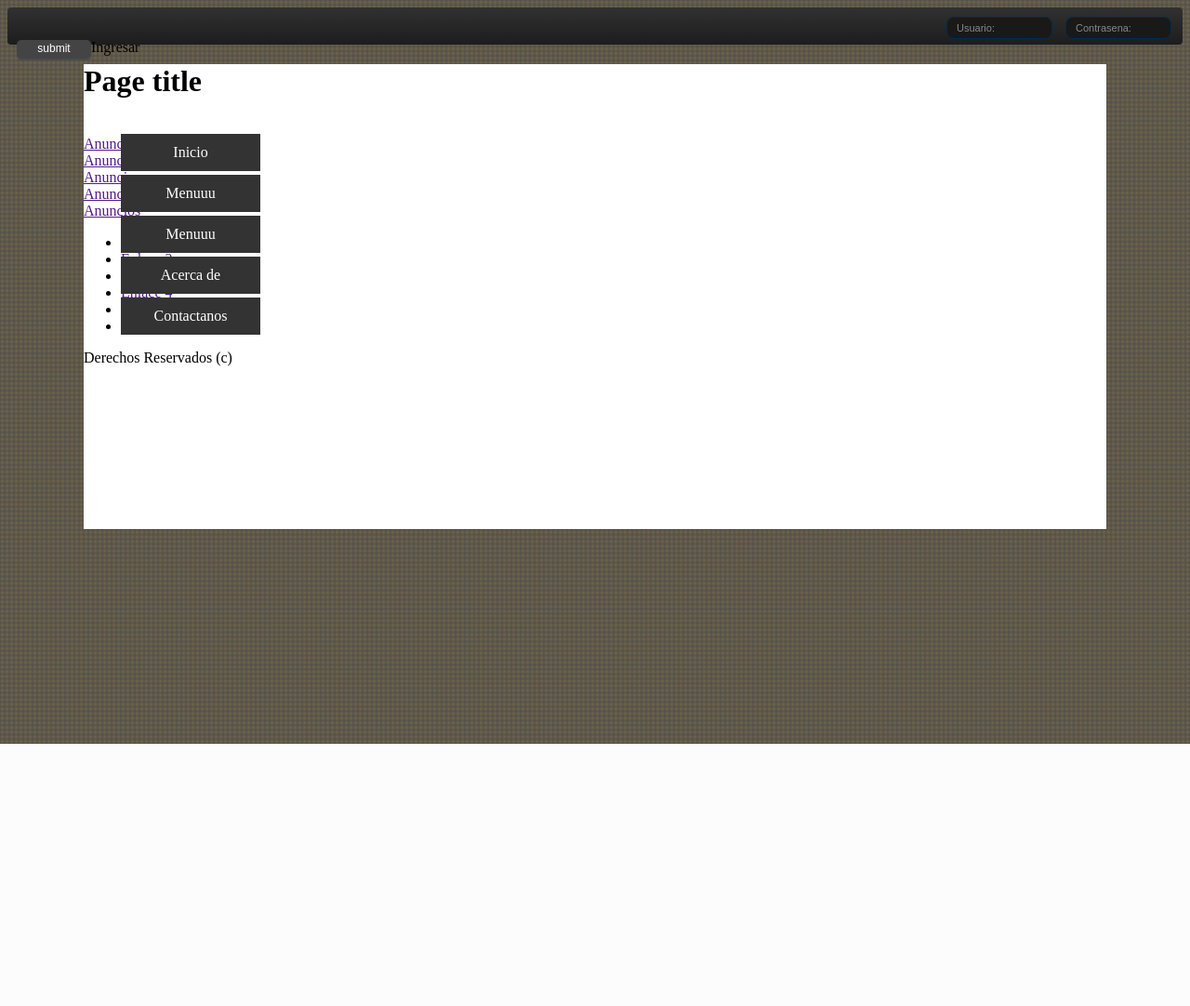
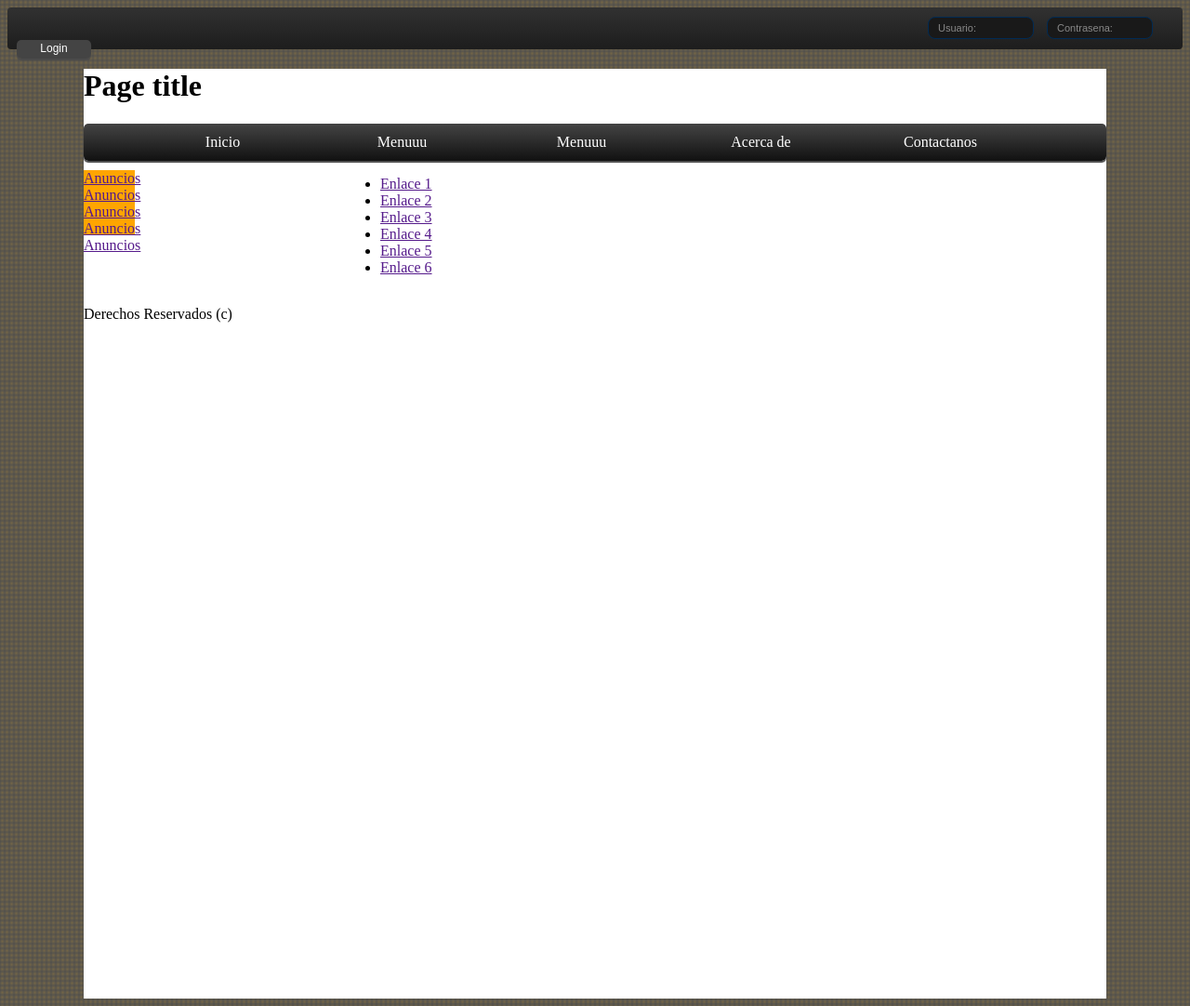
Before and after one commit to jeragones/Proyecto-Especificacion, a PHP site: page / in a window 1280 px wide; the page is wider, and only the part inside the window is pictured. Shown: that part at 93% size. Before the commit the page ends 800 px from the top of that part, so only its background shows below. Run offline with PHP 8.4, Linux system fonts and the light colour scheme.

Commit message:
Commit 3
Barra de navegacion y login funcionando por parte del codigo PHP

```diff
--- a/index.html
+++ b/index.html
@@ -11,10 +11,10 @@
 
 </head>
 <body>
-    <form class="inicio" method="post" action="inicio.php">
+    <form class="inicio" method="POST" action="inicio.php">
         <input id="usuario" class="usuario" name="usuario" placeholder="Usuario:">
         <input id="pass" type="" class="password" name="pass" placeholder="Contrasena:">
-        <input id="ingresar" class="ingresar" type="submit" value="submit">Ingresar</input>
+        <input id="ingresar" class="ingresar" name="ingresar" type="Submit" value="Login"></input>
     </form>
     <div class="main">
         <header>
@@ -36,16 +36,17 @@
             <!-- Main content area (lugar de la pagina que va a estar cambiando)-->
         </section>
         <aside>
-            <section>
-                <div class="banner1"><a href="">Anuncios</a></div>
-                <div class="banner2"><a href="">Anuncios</a></div>
-                <div class="banner3"><a href="">Anuncios</a></div>
-                <div class="banner4"><a href="">Anuncios</a></div>
-                <div class="banner5"><a href="">Anuncios</a></div>
+            <section class="banner">
+                <div ><a href="">Anuncios</a></div>
+                <div ><a href="">Anuncios</a></div>
+                <div ><a href="">Anuncios</a></div>
+                <div ><a href="">Anuncios</a></div>
+                <div ><a href="">Anuncios</a></div>
                 <!--banners publicitarios-->
             </section>
-            <section>
-                <nav class="menu">
+        </aside>
+        <aside class="menu">
+            <nav class="enlaces">
                 <ul>
                     <li><a href="">Enlace 1</a></li>
                     <li><a href="">Enlace 2</a></li>
@@ -56,8 +57,6 @@
                 </ul>
             </nav>
             <!--menu de enlaces a otras secciones de la pagina-->
-            </section>
-            <!-- Sidebar -->
         </aside>
         <footer>
             <!-- Footer -->
--- a/style.css
+++ b/style.css
@@ -9,7 +9,7 @@ html {
 .main {
     background: white;
     width: 1100px;
-    height: 500px;
+    height: 1000px;
     margin: 0 auto;
     -webkit-transition: all 1s ease-out;
     -moz-transition: all 1s ease-out;
@@ -26,7 +26,7 @@ html {
     background: -webkit-linear-gradient(#313131,#1d1d1d);
     background: linear-gradient(#313131,#1d1d1d);
     border-radius: 4px;
-    height: 40px;
+    height: 45px;
     width: 100%;
 }
 
@@ -43,7 +43,7 @@ html {
     display: inline-block;
     font-size: 11px;
     height: 20px;
-    margin-left: 1010px;
+    margin-left: 990px;
     margin-top: 10px;
     padding-left: 10px;
     width: 100px;
@@ -125,209 +125,61 @@ input::input-placeholder {
     box-shadow: 0 2px 1px #4b4b4b;
 }
 
-.ingresar: hover {
-    opacity:20;
+.ingresar:hover {
+    color: #151612;
+    background: #888B78;
+    background: -moz-linear-gradient(#888B78,#4F5144);
+    background: -webkit-gradient(linear,left bottom,left top,color-stop(0,#4F5144),color-stop(1, #888B78));
+    background: -webkit-linear-gradient(#888B78,#4F5144);
+    background: -o-linear-gradient(#888B78,#4F5144);
+    background: -ms-linear-gradient(#888B78,#4F5144);
+    background: linear-gradient(#888B78,#4F5144);
 }
 
 .titulo {
     /* es estilo del titulo //////////////////////////////////////////////////////////////////////////////////// */
 }
 
-.navegacion{
+.navegacion {
     vertical-align: top;
     list-style: none;
     width: 100%; /* The menu should be the entire width of it's surrounding object, in this case the whole page */
-    background-color: #444444;
-    background: -moz-linear-gradient(#9a9a9a,#444444);
-    background: -ms-linear-gradient(#9a9a9a,#444444);
-    background: -o-linear-gradient(#9a9a9a,#444444);
-    background: -webkit-linear-gradient(#999999,#444444);
-    background: linear-gradient(#9a9a9a,#444444);
+    height: 40px;
+
     /*background: -webkit-gradient(linear,left bottom,left top,color-stop(0, #9a9a9a),color-stop(0, #444444));*/
-
+    -moz-border-radius: 5px;
+    border-radius: 5px;
     -moz-box-shadow: 0 2px 1px #4b4b4b;
     -webkit-box-shadow: 0 2px 1px #4b4b4b;
     -o-box-shadow: 0 2px 1px #4b4b4b;
     -ms-box-shadow: 0 2px 1px #4b4b4b;
     box-shadow: 0 2px 1px #4b4b4b;
-    display: inline-block;
+
 } /* dark grey bg */
-
-.navegacion li {
-    width: 100%;
-    display: inline-block;
-    text-align: center;
-}
-
-.navegacion li:hover {
-    background-color:#0b75b2;
-    cursor: pointer;
-}
-
-.navegacion ul{
-    width: 100%;
-    position: absolute;
-    list-style: none;
-    display: inline-block;
-
-    /*margin: 0;
-    padding: 0;
-
-    top: 35px;
-    left: 0;
-    z-index: 99999;
-    background: #444;
-    background: -moz-linear-gradient(#444, #111);
-    background: -webkit-gradient(linear,left bottom,left top,color-stop(0, #111),color-stop(1, #444));
-    background: -webkit-linear-gradient(#444, #111);
-    background: -o-linear-gradient(#444, #111);
-    background: -ms-linear-gradient(#444, #111);
-    background: linear-gradient(#444, #111);
-    -moz-border-radius: 5px;
-    border-radius: 5px;
-
-    /*float: right;*/
-}
-
-/*.navegacion ul li{
-    display: inline;
-
-} /* Makes the link all appear in one line, rather than on top of each other */
-
-.navegacion ul li a{
-    float: left;
-    width: 10%;
-    text-decoration: none; /* removes the underline from the menu text */
-    color: #fff; /* text color of the menu */
-    padding: 11px 11px; /* 10.5px of padding to the right and left of the link and 11px to the top and bottom */
-    background-color: #333;
-}
-
-/*.navegacion ul li a:visited{ /* This bit just makes sure the text color doesn't change once you've visited a link */
-    color: #fff;
-    text-decoration: none;
-}
-
-/*.navegacion ul li a:hover, .navegacion ul li .current{
-    color: #fff;
-    background-color:#0b75b2;
-} /* change the background color of the list item when you hover over it */
-
-
-
-////////////////////////////////////////////////////////////////////////////////////////////////////////////////////////////
-/*.navegacion {
-    vertical-align: top;
-    list-style: none;
-    width: 100%;
-    height: 40px;
-    background: -webkit-linear-gradient(#00458A,#333);
-    background: -moz-linear-gradient(#00458A,#333);
-    background: -o-linear-gradient(#00458A,#333);
-    background: -ms-linear-gradient(#00458A,#333);
-    background: linear-gradient(#00458A,#333);
-    -webkid-box-shadow: 0 2px 1px #001F3E;
-    -moz-box-shadow: 0 2px 1px #001F3E;
-    -o-box-shadow: 0 2px 1px #001F3E;
-    -ms-box-shadow: 0 2px 1px #001F3E;
-    box-shadow: 0 2px 1px #001F3E;
-}
 
 .navegacion li {
     width: 15%;
     display: inline-block;
     margin-left: 30px;
+    /*text-align: center;*/
 }
 
 .navegacion li:hover {
-    background: -webkit-linear-gradient(#95CAFF,#002F5E);
-    background: -moz-linear-gradient(#95CAFF,#002F5E);
-    background: -o-linear-gradient(#95CAFF,#002F5E);
-    background: -ms-linear-gradient(#95CAFF,#002F5E);
-    background: linear-gradient(#95CAFF,#002F5E);
-    -webkid-box-shadow: 0 2px 1px #001F3E;
-    -moz-box-shadow: 0 2px 1px #001F3E;
-    -o-box-shadow: 0 2px 1px #001F3E;
-    -ms-box-shadow: 0 2px 1px #001F3E;
-    box-shadow: 0 2px 1px #001F3E;
+    color: #151612;
+    background-color:#A5A798;
     cursor: pointer;
-
+    -moz-border-radius: 8px;
+    border-radius: 8px;
 }
 
 .navegacion li a {
     display: block;
-    padding: 15px 0;
+    padding: 10px 0;
     text-align: center;
-    color: #fff;
 }
 
-.navegacion a {
-    height: 20px;
-    text-transform: uppercase;
-    color: ##AEAEAE;
-    font: bold 15px/25px "Times New Roman", Georgia, serif;
-    text-shadow: 0 1px 0 #000D1A;
-}*/
-///////////////////////////////////////////////////////////////////////////////////////////////////////////////////////////////////////////
-/*.navegacion {
-	width: 100%;
-	margin: 0;
-	padding: 10px 0 0 0;
-	list-style: none;
-	background: #111;
-	background: -moz-linear-gradient(#444, #111);
-    background: -webkit-gradient(linear,left bottom,left top,color-stop(0, #111),color-stop(1, #444));
-	background: -webkit-linear-gradient(#444, #111);
-	background: -o-linear-gradient(#444, #111);
-	background: -ms-linear-gradient(#444, #111);
-	background: linear-gradient(#444, #111);
-	-moz-border-radius: 50px;
-	border-radius: 50px;
-	-moz-box-shadow: 0 2px 1px #9c9c9c;
-	-webkit-box-shadow: 0 2px 1px #9c9c9c;
-	box-shadow: 0 2px 1px #9c9c9c;
-}
-
-.navegacion li{
-	float: left;
-	padding: 0 0 10px 0;
-	position: relative;
-}
-
-.navegacion a{
-	float: left;
-	height: 25px;
-	padding: 0 25px;
-	color: #999;
-	text-transform: uppercase;
-	font: bold 12px/25px Arial, Helvetica;
-	text-decoration: none;
-	text-shadow: 0 1px 0 #000;
-}
-
-.navegacion li:hover > a{
-	color: #fafafa;
-}
-
-/*html .navegacion li a:hover{ /* IE6 */
-/*	color: #fafafa;
-/*}*/
-
-/*.navegacion li:hover > ul{
-	display: block;
-}
-
-/* Sub-menu */
-
-/*.navegacion ul{
+.navegacion ul{
     list-style: none;
-    margin: 0;
-    padding: 0;
-    display: none;
-    position: absolute;
-    top: 35px;
-    left: 0;
-    z-index: 99999;
     background: #444;
     background: -moz-linear-gradient(#444, #111);
     background: -webkit-gradient(linear,left bottom,left top,color-stop(0, #111),color-stop(1, #444));
@@ -339,86 +191,42 @@ input::input-placeholder {
     border-radius: 5px;
 }
 
-.navegacion ul li{
-    float: none;
-    margin: 0;
-    padding: 0;
-    display: block;
-    -moz-box-shadow: 0 1px 0 #111111, 0 2px 0 #777777;
-    -webkit-box-shadow: 0 1px 0 #111111, 0 2px 0 #777777;
-    box-shadow: 0 1px 0 #111111, 0 2px 0 #777777;
+.navegacion ul li a{
+    text-decoration: none; /* removes the underline from the menu text */
+    color: #fff; /* text color of the menu */
+    padding: 11px 11px; /* 10.5px of padding to the right and left of the link and 11px to the top and bottom */
 }
 
-/*.navegacion ul li:last-child{
-    -moz-box-shadow: none;
-    -webkit-box-shadow: none;
-    box-shadow: none;
-}*/
-
-/*.navegacion ul a{
-    padding: 10px;
-    height: auto;
-    line-height: 1;
-    display: block;
-    white-space: nowrap;
-    float: none;
-    text-transform: none;
+.navegacion ul li a:visited{ /* This bit just makes sure the text color doesn't change once you've visited a link */
+    color: #fff;
+    text-decoration: none;
 }
 
-/*html .navegacion ul a{ /* IE6 */
-/*	height: 10px;
-	width: 150px;
+.navegacion ul li a:hover, .navegacion ul li .current{
+    color: #151612;
+    background: #888B78;
+    background: -moz-linear-gradient(#888B78,#4F5144);
+    background: -webkit-gradient(linear,left bottom,left top,color-stop(0,#4F5144),color-stop(1, #888B78));
+    background: -webkit-linear-gradient(#888B78,#4F5144);
+    background: -o-linear-gradient(#888B78,#4F5144);
+    background: -ms-linear-gradient(#888B78,#4F5144);
+    background: linear-gradient(#888B78,#4F5144);
+    cursor: pointer;
+    -moz-border-radius: 8px;
+    border-radius: 8px;
+} /* change the background color of the list item when you hover over it */
+
+aside {
+    display: inline-block;
+    width: 25%;
+    vertical-align: top;
 }
 
-*:first-child+html .navegacion ul a{ /* IE7 */
-/*	height: 10px;
-	width: 150px;
-}*/
-
-/*.navegacion ul a:hover{
-        background: #0186ba;
-	background: -moz-linear-gradient(#04acec,  #0186ba);
-	background: -webkit-gradient(linear, left top, left bottom, from(#04acec), to(#0186ba));
-	background: -webkit-linear-gradient(#04acec,  #0186ba);
-	background: -o-linear-gradient(#04acec,  #0186ba);
-	background: -ms-linear-gradient(#04acec,  #0186ba);
-	background: linear-gradient(#04acec,  #0186ba);
+aside .banner {
+    float: left;
+    width: 20%;
+    height: 70px;
+    background: orange;
+    margin-top: 10px;
+    margin-bottom: 10px;
 }
-
-/*.navegacion ul li:first-child a{
-    -moz-border-radius: 5px 5px 0 0;
-    -webkit-border-radius: 5px 5px 0 0;
-    border-radius: 5px 5px 0 0;
-}
-
-.navegacion ul li:first-child a:after{
-    content: '';
-    position: absolute;
-    left: 30px;
-    top: -8px;
-    width: 0;
-    height: 0;
-    border-left: 5px solid transparent;
-    border-right: 5px solid transparent;
-    border-bottom: 8px solid #444;
-}
-
-.navegacion ul li:first-child a:hover:after{
-    border-bottom-color: #04acec;
-}
-
-.navegacion ul li:last-child a{
-    -moz-border-radius: 0 0 5px 5px;
-    -webkit-border-radius: 0 0 5px 5px;
-    border-radius: 0 0 5px 5px;
-}
-
-/* Clear floated elements */
-/*.navegacion:after{
-	visibility: hidden;
-	display: block;
-	font-size: 0;
-	content: " ";
-	clear: both;
-	height: 0;
-}*/
```
Also changed, not shown: inicio.php (+6 -6 lines). Lines whose indentation alone changed are shown as unchanged.
